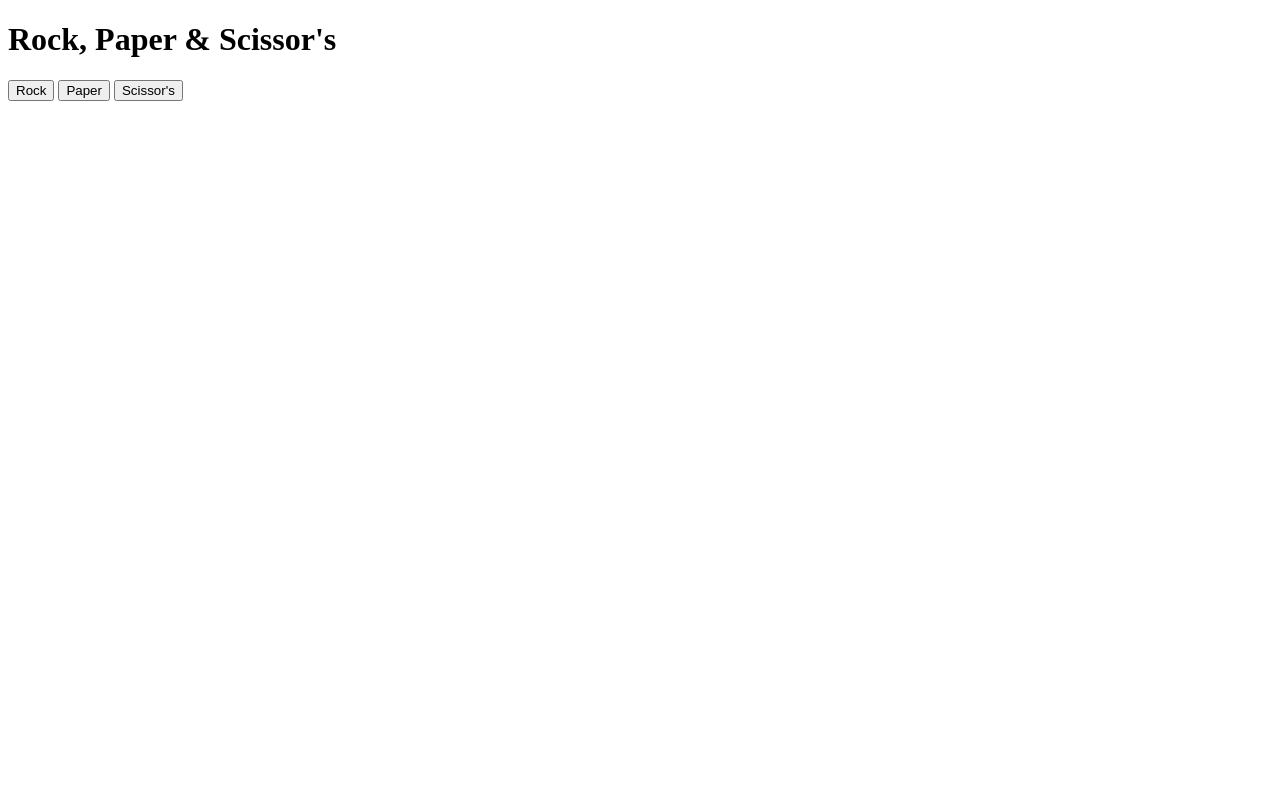
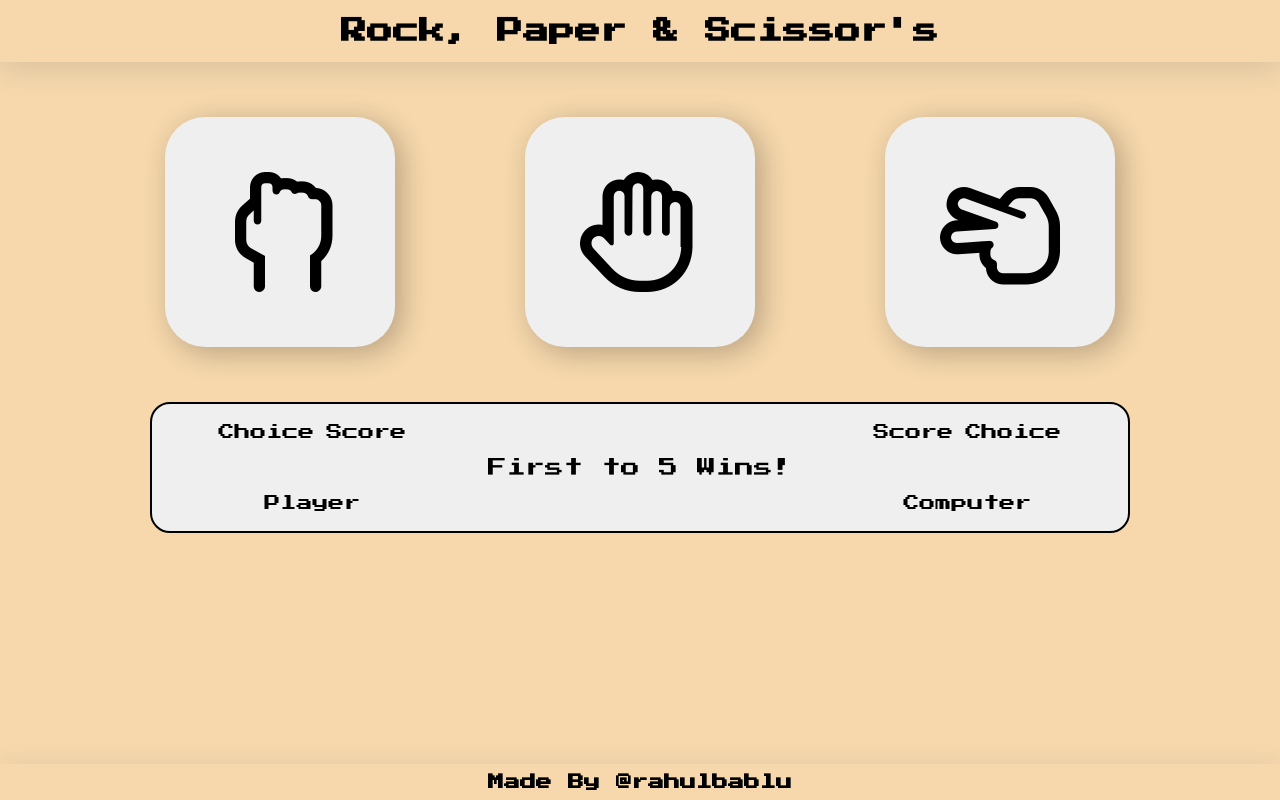
Before and after one commit to rahulbablu/rps, a plain HTML site: page index.html in a window 1280 px wide. Drawn offline with Linux system fonts and the light colour scheme.

Commit message:
made alot of changes

```diff
--- a/index.html
+++ b/index.html
@@ -4,22 +4,49 @@
     <meta charset="UTF-8">
     <meta http-equiv="X-UA-Compatible" content="IE=edge">
     <meta name="viewport" content="width=device-width, initial-scale=1.0">
-
+    <link rel="stylesheet" href="style.css">
+    <link rel="stylesheet" href="https://cdnjs.cloudflare.com/ajax/libs/font-awesome/6.2.0/css/all.min.css" integrity="sha512-xh6O/CkQoPOWDdYTDqeRdPCVd1SpvCA9XXcUnZS2FmJNp1coAFzvtCN9BmamE+4aHK8yyUHUSCcJHgXloTyT2A==" crossorigin="anonymous" referrerpolicy="no-referrer" />
+    <link href="https://fonts.googleapis.com/css2?family=Press+Start+2P&display=swap" rel="stylesheet">
     <title>Rock, Paper & Scissor's</title>
 </head>
 <body>
     <h1>Rock, Paper & Scissor's</h1>
 
-    <div>
-        <button value="rock">Rock</button>
-        <button value="paper">Paper</button>
-        <button value="scissors">Scissor's</button>
+    <div class="container">
+        <button onclick="playSound();" value="rock" id="rock"><i class="fa-regular fa-hand-back-fist fa-9x"></i></button>
+        <button onclick="playSound();" value="paper" id="paper"><i class="fa-regular fa-hand fa-9x"></i></i></button>
+        <button onclick="playSound();" value="scissors" id="scissors"><i class="fa-regular fa-hand-scissors fa-9x"></i></button>
     </div>
-    <div id="result"></div>
-    <div>
-        <div id="playerChoice"></div>
-        <div id="computerChoice"></div>
+<div class="main-info">
+    <div class="info-left">
+        <div id="left-top">
+            <div>Choice</div>
+            <div>Score</div>
+        </div>
+
+        <div id="playerInfo">
+            <div id="playerChoice"></div>
+            <div id="playerScore"></div>
+        </div>
+        <div id="left-bottom">Player</div>
     </div>
+
+    <div id="result">First to 5 Wins!</div>
+
+    <div id="info-right">
+        <div id="right-top">
+            <div>Score</div>
+            <div>Choice</div>
+        </div>
+        <div id="computerInfo">
+            <div id="computerScore"></div>
+            <div id="computerChoice"></div>
+        </div>
+        <div id="right-bottom">Computer</div>
+    </div>
+</div>
+    <h4>Made By @rahulbablu</h4>
+    <audio id="audio" src="./assets/click.wav" autoplay="false"></audio>
     <script src="rps.js"></script>
 </body>
 </html>
--- a/rps.js
+++ b/rps.js
@@ -1,3 +1,4 @@
+
 let playerScore = 0;
 let computerScore = 0;
 let buttons = document.querySelectorAll("button");
@@ -28,33 +29,48 @@ function playRound(playerSelection){
             playerScore += 1;
 
             result = ("You Won !!");
-            playerChoice = (playerSelection + "<br> Player Score: " + playerScore);
-            computerChoice = (computerSelection + "<br> Computer Score: " + computerScore);
+            playerChoice = (playerSelection);
+            computerChoice = (computerSelection);
                 if(playerScore == 5){
-                    result += "You Won !!" + "<br>Reload to PLAY AGAIN";
+                    result += "<br><br>Reload to PLAY AGAIN";
                     disableButtons();
                 }
          }
          else if(playerSelection == computerSelection){
-            playerScore += 1;
-            computerScore += 1;
             result = ("It's a TIE !!");
-            playerChoice = (playerSelection + "<br> Player Score: " + playerScore);
-            computerChoice = (computerSelection + "<br> Computer Score: " + computerScore);
+            playerChoice = (playerSelection);
+            computerChoice = (computerSelection);
          }
          else {
             computerScore +=1;
             result = ("You Lose !!");
-            playerChoice = (playerSelection + "<br> Player Score: " + playerScore);
-            computerChoice = (computerSelection + "<br> Computer Score: " + computerScore);
+            playerChoice = (playerSelection);
+            computerChoice = (computerSelection);
                 if(computerScore == 5){
-                    result += "Computer Won !!" + "<br>Reload to PLAY AGAIN";
+                    result += "Computer Won !!" + "<br><br>Reload to PLAY AGAIN";
                     disableButtons();
                 }
          }
          document.getElementById("result").innerHTML = result;
          document.getElementById("playerChoice").innerHTML = playerChoice;
          document.getElementById("computerChoice").innerHTML = computerChoice;
+         document.getElementById("playerScore").innerHTML = playerScore;
+         document.getElementById("computerScore").innerHTML = computerScore;
+         if(playerChoice == "rock"){
+            document.getElementById("playerChoice").innerHTML = '<i class="fa-regular fa-hand-back-fist fa-3x"></i>';
+         }else if(playerChoice == "paper"){
+            document.getElementById("playerChoice").innerHTML = '<i class="fa-regular fa-hand fa-3x"></i>';
+         }else if(playerChoice == "scissors"){
+            document.getElementById("playerChoice").innerHTML = '<i class="fa-regular fa-hand-scissors fa-3x"></i>';
+         }
+
+         if(computerChoice == "rock"){
+            document.getElementById("computerChoice").innerHTML = '<i class="fa-regular fa-hand-back-fist fa-3x"></i>';
+         }else if(computerChoice == "paper"){
+            document.getElementById("computerChoice").innerHTML = '<i class="fa-regular fa-hand fa-3x"></i>';
+         }else if(computerChoice == "scissors"){
+            document.getElementById("computerChoice").innerHTML = '<i class="fa-regular fa-hand-scissors fa-3x"></i>';
+         }
          return;
 }
 
@@ -64,3 +80,9 @@ buttons.forEach(button =>{
         playRound(button.value);
     })
 })
+
+///
+function playSound() {
+    var sound = document.getElementById("audio");
+    sound.play();
+}
--- /dev/null
+++ b/style.css
@@ -0,0 +1,97 @@
+body{
+    margin: 0;
+    font-family:'Press Start 2P', cursive;
+    background-color: #f6d8ac;
+}
+
+h1{
+    text-align: center;
+    background: #8ec3eb3+5;
+    margin: 0;
+    padding: 18px 0;
+    font-size: 26px;
+    box-shadow: rgba(100, 100, 111, 0.2) 0px 7px 29px 0px;
+}
+
+.container {
+    display: flex;
+    justify-content: space-around;
+    align-items: center;
+    padding: 20px;
+    margin: 35px 80px;
+}
+
+#rock, #paper, #scissors{
+    border: none;
+    width: 230px;
+    height: 230px;
+    border-radius: 40px;
+    box-shadow: 7px 6px 28px 1px rgba(0, 0, 0, 0.24);
+    cursor: pointer;
+    outline: none;
+}
+
+button:active {
+    transform: scale(0.98);
+    /* Scaling button to 0.98 to its original size */
+    box-shadow: 3px 2px 22px 1px rgba(0, 0, 0, 0.24);
+    background-color: gray;
+    /* Lowering the shadow */
+}
+
+#result {
+    align-self: center;
+    font-size: 19px;
+    border-radius: 20px;
+    padding: 15px;
+}
+
+#playerScore, #computerScore {
+    font-weight: bolder;
+    font-size: 30px;
+    padding-top: 15px;
+}
+
+.main-info{
+    display: flex;
+    align-items: center;
+    justify-content: space-evenly;
+    border: 2px solid black;
+    border-radius: 20px;
+    padding: 20px 0;
+    margin: 0 150px;
+    background-color: rgb(239, 239, 239);
+}
+
+#left-top, #right-top, #playerInfo, #computerInfo{
+    display: flex;
+    justify-content: space-around;
+    width: 200px;
+}
+
+#left-bottom, #right-bottom{
+    display: flex;
+    justify-content: center;
+    align-items: center;
+}
+
+#playerInfo, #computerInfo{
+    padding: 20px 0;
+}
+
+h4{
+    text-align: center;
+    background: #8ec3eb3+5;
+    margin: 0;
+    margin-top: 15px;
+    padding: 10px;
+    box-shadow: rgba(100, 100, 111, 0.2) 0px 7px 29px 0px;
+    position: fixed;
+    bottom: 0;
+    left: 0;
+    right: 0;
+}
+
+#rock:hover, #paper:hover, #scissors:hover {
+    border: 2px solid black;
+}
```
Also changed, not shown: 1 other file.
